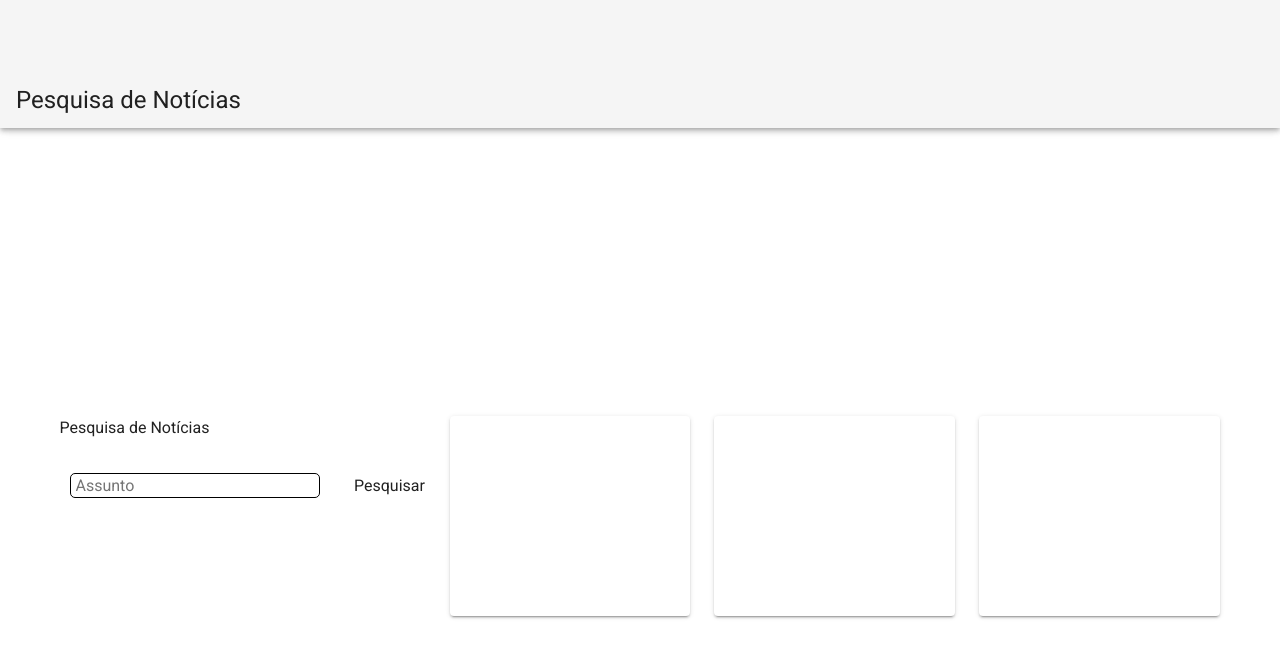
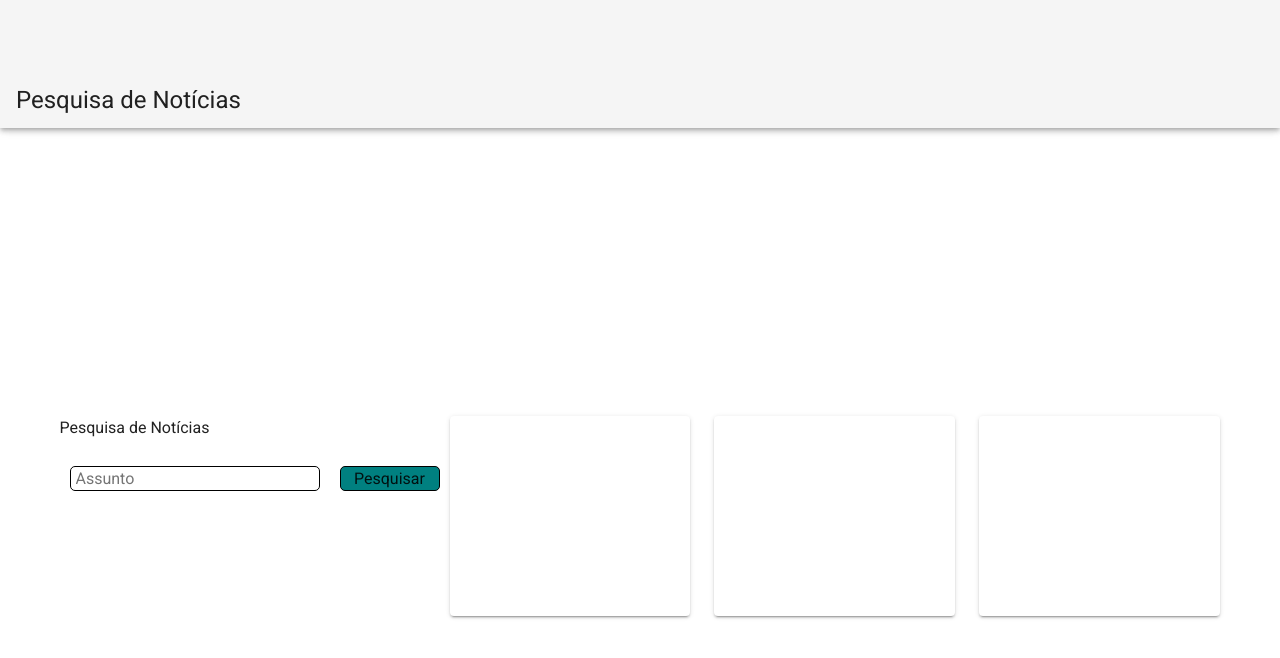
Before and after one commit to danvitoriano/vue-pwa-shopping, a Vue app: page /news in a window 1280 px wide. Shown: the top 658 px of the page. Built offline with nearby package versions, Linux system fonts and the light colour scheme.

Commit message:
Inserido form

```diff
--- a/src/components/News.vue
+++ b/src/components/News.vue
@@ -1,8 +1,10 @@
 <template>
   <div class="news">
     <p>Pesquisa de Notícias</p>
-    <input type="text" class="assunto-input" v-model="assunto" placeholder="Assunto" maxlength="8" />
-    <button type="button" class="assunto-button" v-on:click="searchNews">Pesquisar</button>
+    <form class="form" v-on:submit.prevent="searchNews">
+        <input type="text" class="assunto-input" v-model="assunto" placeholder="Assunto" maxlength="8" />
+        <input type="submit" value="Pesquisar" class="assunto-button">
+    </form>
   </div>
 </template>
 
@@ -20,7 +22,7 @@ export default {
     methods: {
         searchNews: function () {
             if (this.assunto.length > 0) {
-                console.log(`${this.token}`);
+                console.log(`${this.assunto}`);
             }
         }
     },
@@ -41,7 +43,10 @@ export default {
 }
 
 .assunto-button {
+    border: 1px solid black;
     border-radius: 5px;
+    width: 100px;
+    background-color: teal;
     color: white;
     margin: 10px;
 }
```
